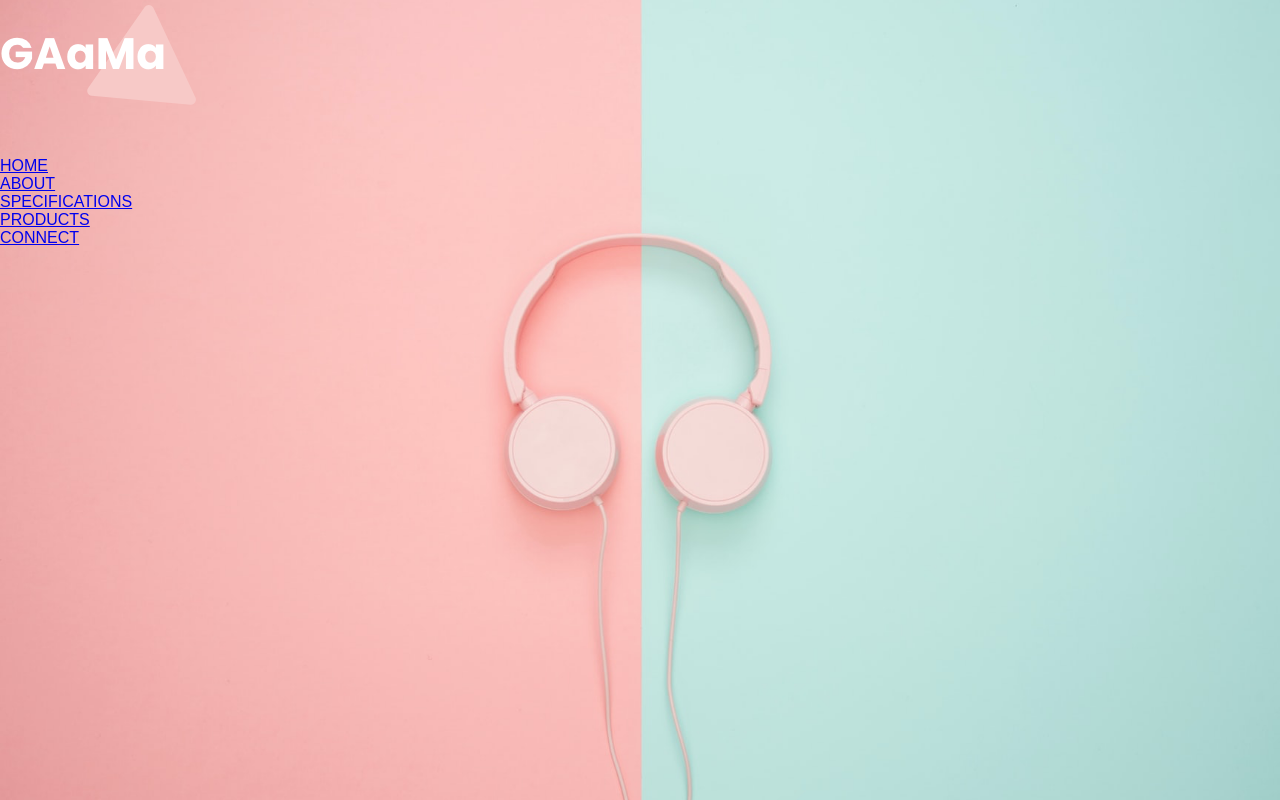
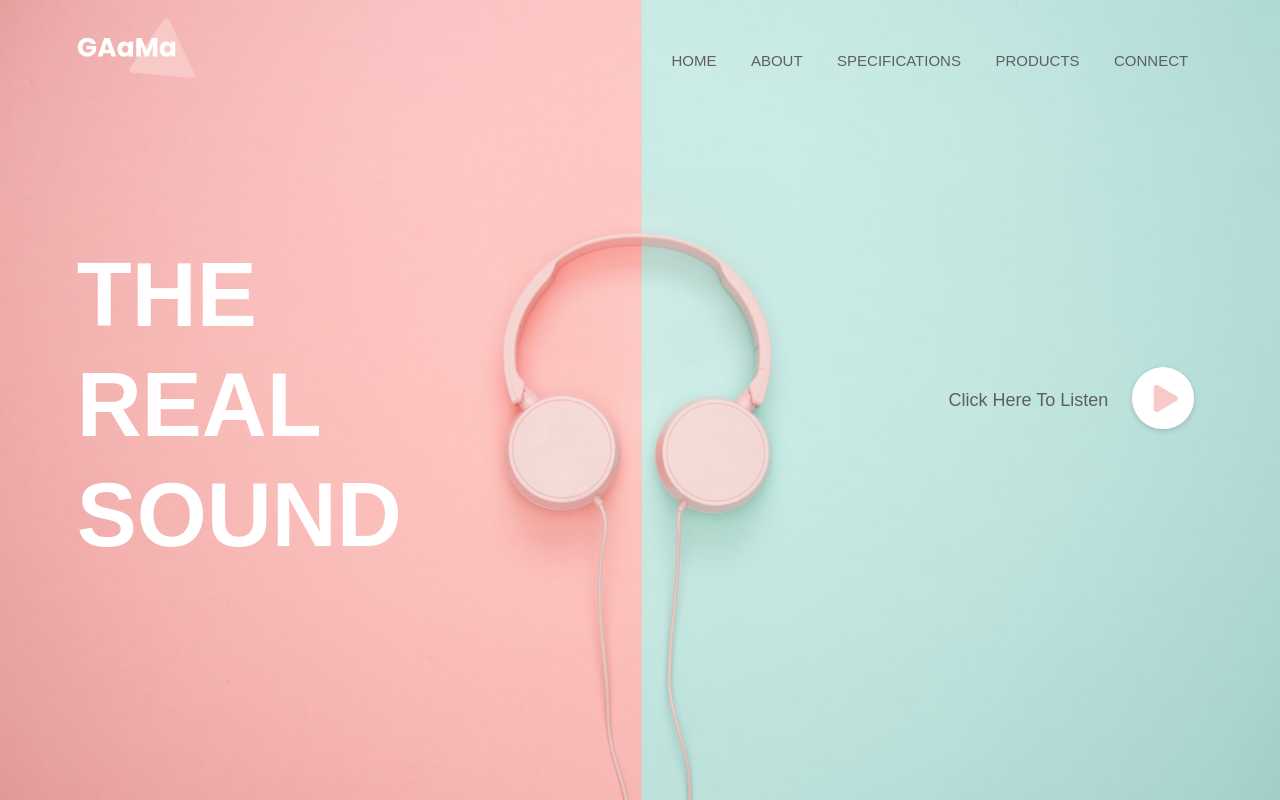
Before and after one commit to Hamzagecer/the_real_sound, a plain HTML site: page index.html in a window 1280 px wide. Drawn offline with Linux system fonts and the light colour scheme.

Commit message:
first commit

```diff
--- a/index.html
+++ b/index.html
@@ -1,5 +1,6 @@
 <!DOCTYPE html>
 <html lang="en">
+
 <head>
     <meta charset="UTF-8">
     <meta http-equiv="X-UA-Compatible" content="IE=edge">
@@ -7,6 +8,7 @@
     <link rel="stylesheet" href="style.css">
     <title>The Real Sound</title>
 </head>
+
 <body>
     <div class="container">
         <div class="navbar">
@@ -19,6 +21,36 @@
                 <li><a href="#">CONNECT</a></li>
             </ul>
         </div>
+        <div class="content">
+            <div class="left-col">
+                <h1>THE<br>REAL<br>SOUND</h1>
+            </div>
+            <div class="right-col">
+                <p>Click Here To Listen</p>
+                <img src="./img/play.png" id="icon">
+            </div>
+        </div>
     </div>
+
+    <audio id="mySong">
+        <source src="./img/music.mp3" type="audio/mp3">
+    </audio>
+
+    <script>
+        var mySong = document.getElementById("mySong");
+        var icon = document.getElementById("icon");
+
+        icon.onclick = function () {
+            if (mySong.paused) {
+                mySong.play();
+                icon.src = "./img/pause.png";
+            } else {
+                mySong.pause();
+                icon.src = "./img/play.png";
+            }
+        }
+    </script>
+
 </body>
+
 </html>
--- a/style.css
+++ b/style.css
@@ -1,13 +1,78 @@
-*{
+* {
     margin: 0;
     padding: 0;
     font-family: sans-serif;
 }
-.container{
+
+.container {
     height: 100vh;
     width: 100%;
     background-image: url(./img/image.png);
     background-size: cover;
-    background-position:center;
+    background-position: center;
     position: relative;
 }
+
+.navbar {
+    width: 88%;
+    margin: auto;
+    padding: 15px 0;
+    display: flex;
+    align-items: center;
+    justify-content: space-between;
+}
+
+.logo {
+    width: 140px;
+    cursor: pointer;
+}
+
+.navbar ul li {
+    list-style: none;
+    display: inline-block;
+    margin: 0 15px;
+}
+
+.navbar ul li a {
+    text-decoration: none;
+    color: #5f5f5f;
+    font-size: 15px;
+}
+
+.content {
+    width: 100%;
+    position: absolute;
+    top: 30%;
+}
+
+.left-col {
+    margin-left: 6%;
+}
+
+.left-col h1 {
+    font-size: 90px;
+    color: #fff;
+    line-height: 110px;
+    float: left;
+}
+
+.right-col {
+    float: right;
+    margin-right: 6%;
+    margin-top: 120px;
+    display: flex;
+    align-items: center;
+}
+
+.right-col p {
+    font-size: 18px;
+    color: #5f5f5f;
+    font-weight: 400;
+    margin-right: 15px;
+
+}
+
+#icon {
+    width: 80px;
+    cursor: pointer;
+}
```
